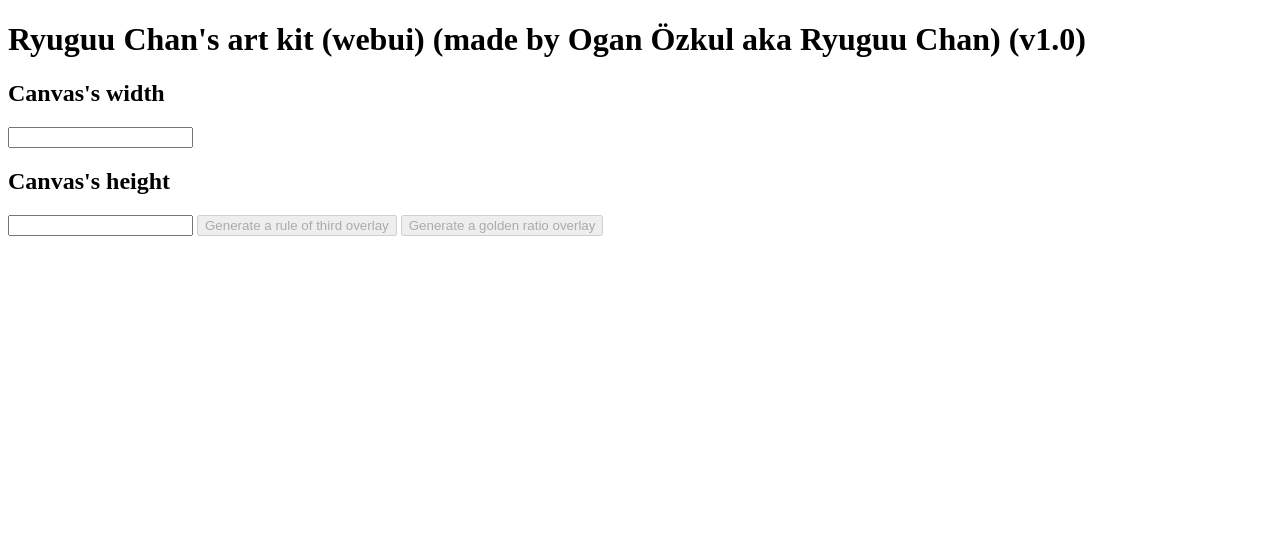
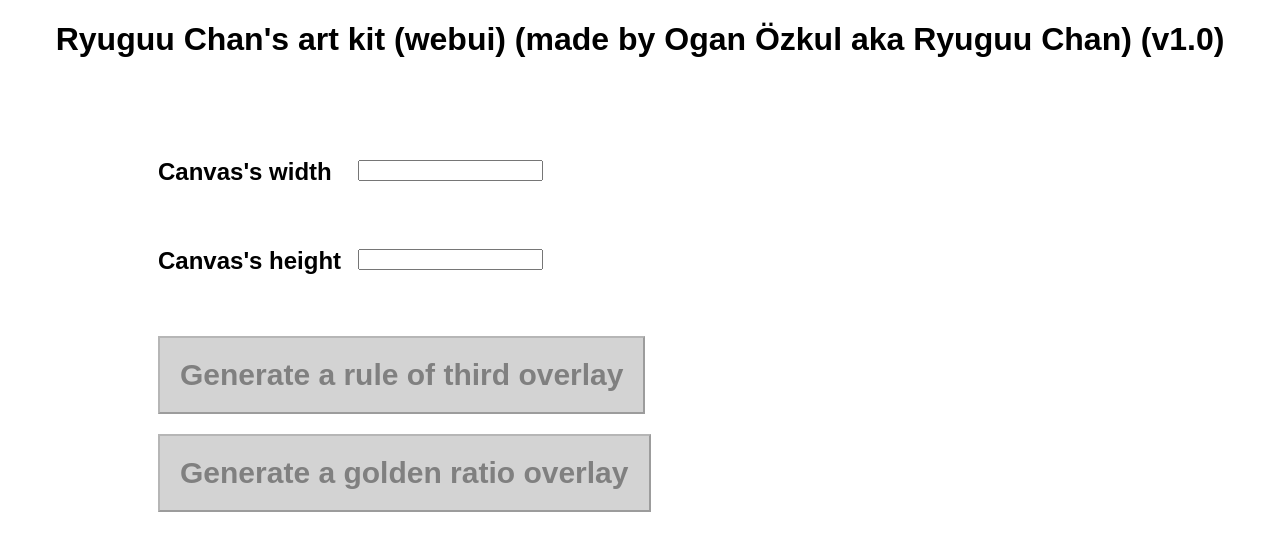
Before and after one commit to Ryuguu-Chan/ryuguu-chan-s-art-kit-webui, a PHP site: page / in a window 1280 px wide. Shown: the top 551 px of the page. Run offline with PHP 8.4, Linux system fonts and the light colour scheme.

Commit message:
première stylisation de la page

```diff
--- a/webgui/index.php
+++ b/webgui/index.php
@@ -7,21 +7,19 @@
 <head>
     <meta charset="UTF-8">
     <meta name="viewport" content="width=device-width, initial-scale=1.0">
+    <link rel="stylesheet" href="styles/main.css" media="all">
     <title><?= $strings["appTitle"]." (v".$strings["version"].")"; ?></title>
 </head>
 <body>
     <header>
         <h1><?= $strings["appTitle"]." (".$strings["appAuthor"].") (v".$strings["version"].")";?></h1>
     </header>
-    <div class="menuDiv">
-        <!-- TODO: faire le menu ici -->
-    </div>
     <div class="content">
         <form action="actions/createOverlay.php" method="post">
             <h2>Canvas's width</h2>
-            <input type="number" name="canvasWidth" id="canvasWidthTextBox">
+            <input type="number" name="canvasWidth" id="canvasWidthTextBox" class="inputField">
             <h2>Canvas's height</h2>
-            <input type="number" name="canvasHeight" id="canvasHeightTextBox">
+            <input type="number" name="canvasHeight" id="canvasHeightTextBox" class="inputField">
             <input type="submit" name="ruleOfThirdSubmission" value="Generate a rule of third overlay" class="submissionButton" disabled>
             <input type="submit" name="goldenRatioSubmission" value="Generate a golden ratio overlay" class="submissionButton" disabled>
         </form>
--- /dev/null
+++ b/webgui/styles/main.css
@@ -0,0 +1,38 @@
+body {
+    font-family: Arial, Helvetica, sans-serif;
+}
+
+header {
+    text-align: center;
+}
+
+.content {
+    margin-top: 100px;
+    margin-left: 150px;
+}
+
+.content > form {
+    display: inline;
+}
+
+.content > form > .inputField {
+    position: relative;
+    top: -46px;
+    left: 200px;
+}
+
+.submissionButton {
+    display: block;
+    margin-top: 20px;
+    background-color: black;
+    color: white;
+    font-size: 30px;
+    font-weight: bold;
+    padding: 20px;
+}
+
+.submissionButton:disabled {
+    background-color: lightgray;
+    color: gray;
+    cursor: not-allowed;
+}
```
